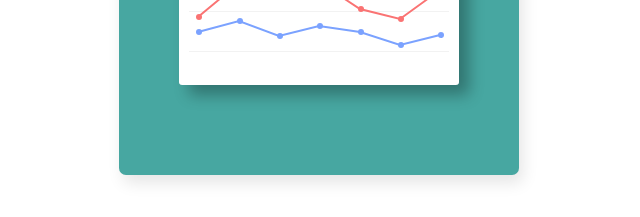
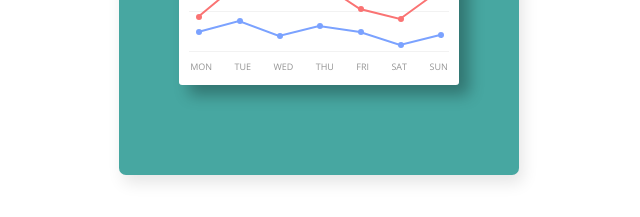
Before and after one commit to eleapmgt/100dayscss, a plain HTML site: page 5/index.html in a window 1280 px wide. Shown: the part 425-642 px from the top of the page, 321-961 px from the left. Drawn offline with nearby package versions, Linux system fonts and the light colour scheme.

Commit message:
day 5 finished

```diff
--- a/5/index.html
+++ b/5/index.html
@@ -88,7 +88,15 @@
 
         </div>
 
-        <div class="days"></div>
+        <div class="days">
+          <span class="day">Mon</span>
+          <span class="day">Tue</span>
+          <span class="day">Wed</span>
+          <span class="day">Thu</span>
+          <span class="day">Fri</span>
+          <span class="day">Sat</span>
+          <span class="day">Sun</span>
+        </div>
 
       </div>
     </div>
--- a/5/style.css
+++ b/5/style.css
@@ -269,3 +269,19 @@
   left: 249px;
   top: 61px;
 }
+
+.days {
+  display: flex;
+  flex-direction: row;
+  justify-content: space-around;
+  width: 280px;
+  margin: 0 auto;
+}
+
+.day {
+  font-size: 9px;
+  color: #949494;
+  text-transform: uppercase;
+  line-height: 30px;
+  text-align: center;
+}
```
